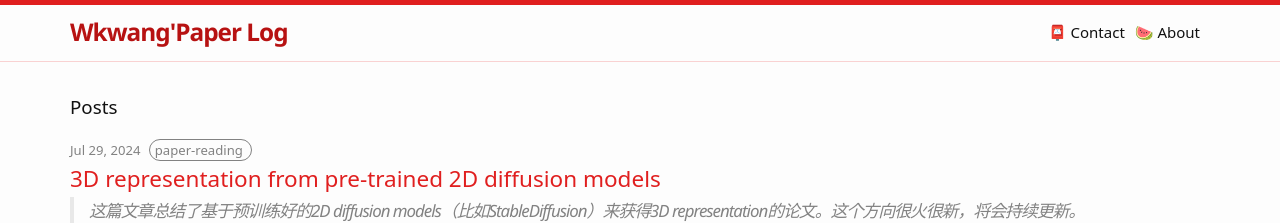
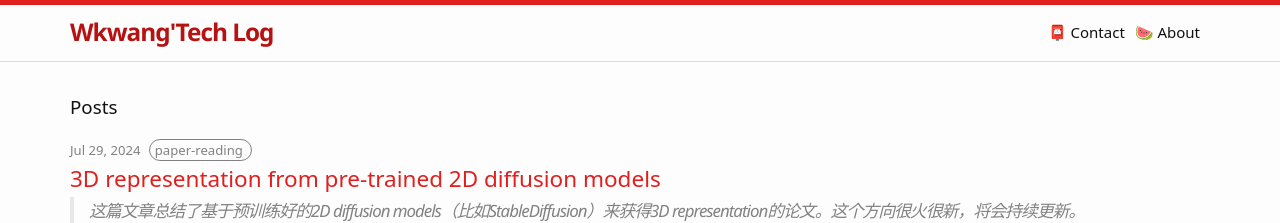
Before and after one commit to Wei-kang-Wang/tech-log, a Jekyll site: the page built from index.html, in a window 1280 px wide. Shown: the top 223 px of the page. Built offline with Jekyll 4.4.1, drawn with Linux system fonts in a browser that asks for light colours; some web fonts are replaced.

Commit message:
Update _config.yml

```diff
--- a/_config.yml
+++ b/_config.yml
@@ -1,7 +1,7 @@
-title: Wkwang'Paper Log
+title: Wkwang'Tech Log
 author: Weikang Wang
-baseurl: "/paper-log"
-description: conclusion of papers
+baseurl: "/tech-log"
+description: conclusion of engineering and technic staff
 profile_url: "http://Wei-kang-Wang.github.io"
 
 # Build settings
```
